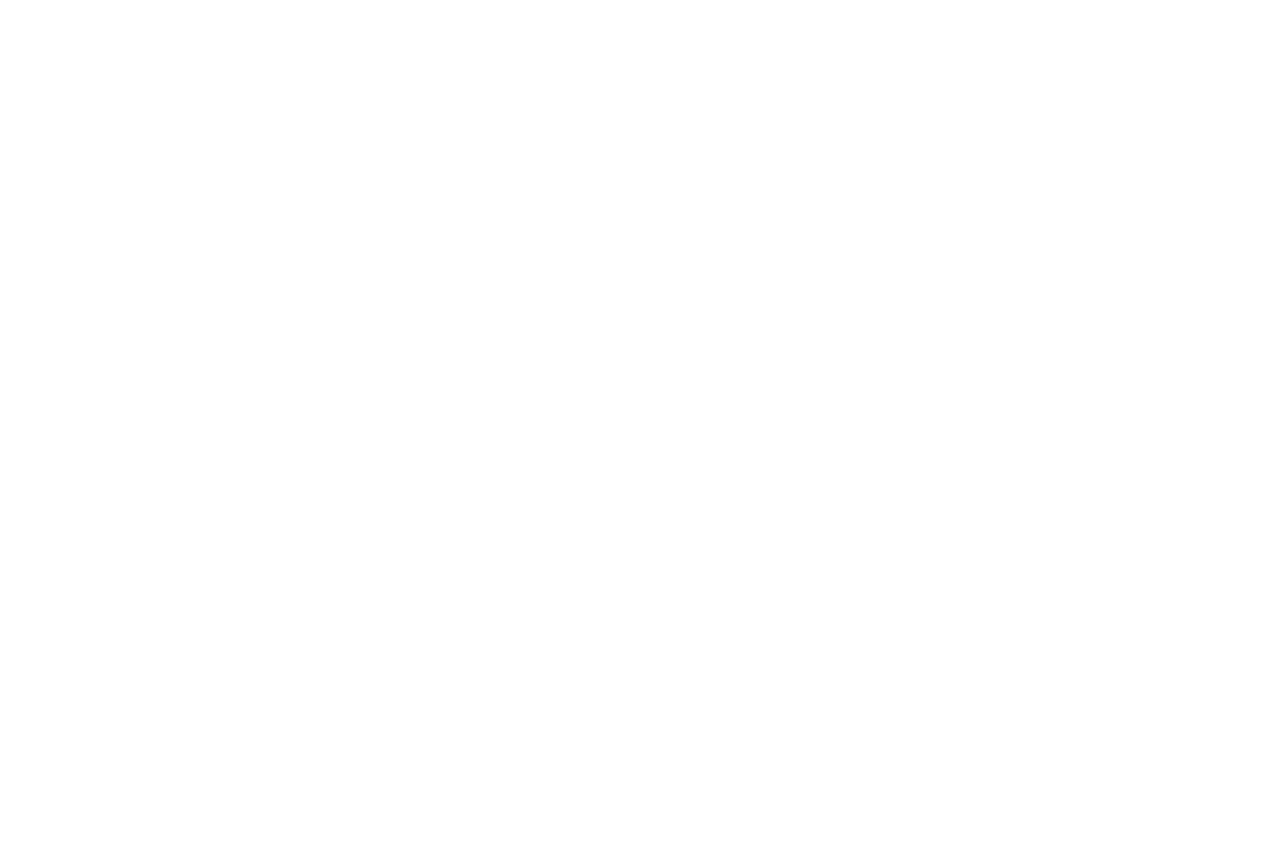
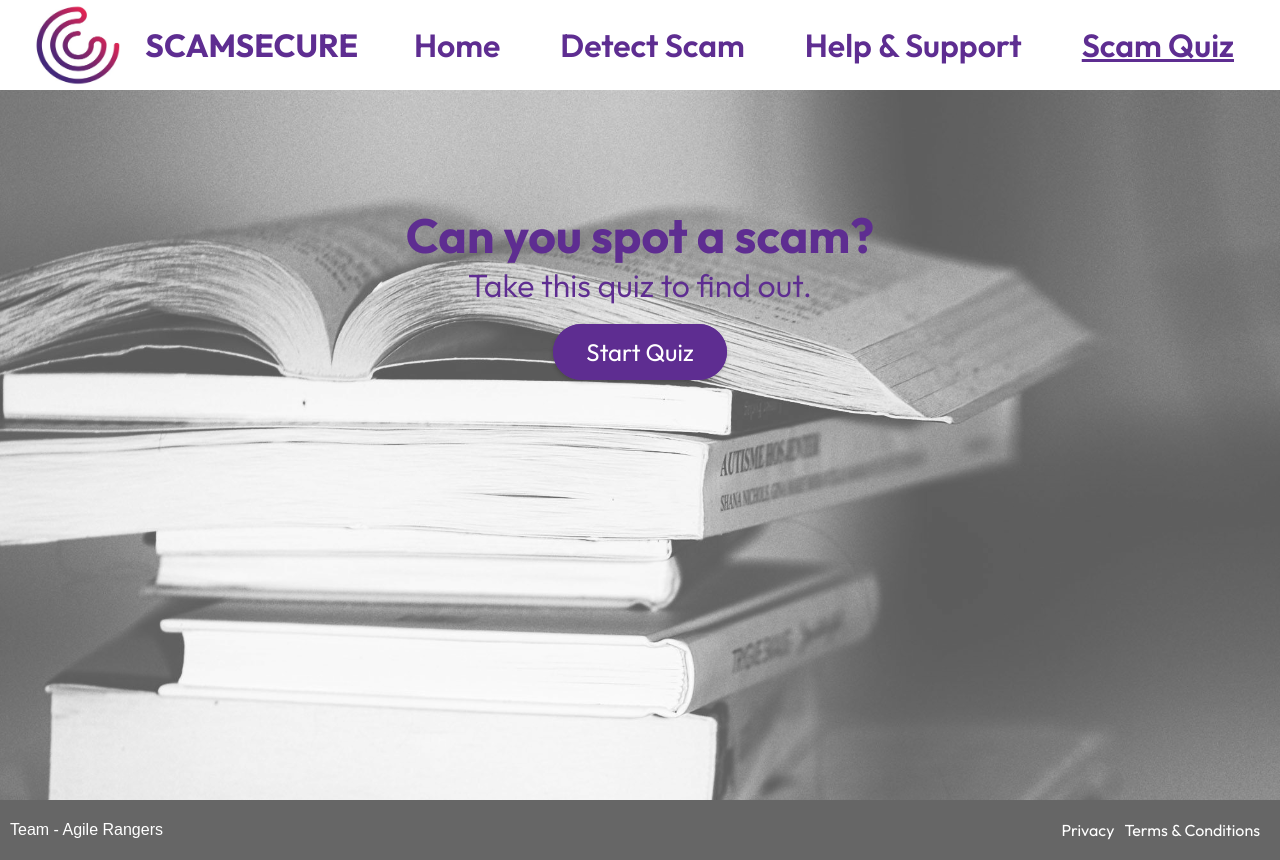
Before and after one commit to mishrab05/scamguard, a React (Create React App) app: page /scamquiz in a window 1280 px wide. Before the commit this address had no page. Before the commit the page ends 800 px from the top, so only its background shows below. Built offline with nearby package versions, Linux system fonts and the light colour scheme.

Commit message:
added scam quiz

```diff
--- a/src/App.css
+++ b/src/App.css
@@ -39,7 +39,6 @@
 .centered-description {
   font-size: 2rem;
   font-weight: 350;
-  text-transform: uppercase;
   margin-bottom: 2rem;
   color: #5E2D91;
 }
@@ -181,7 +180,6 @@
   border: 1px solid #5E2D91;
   font-size: 1.5rem;
   color: #fff;
-  text-transform: uppercase;
   cursor: pointer;
   box-shadow: 0 2px 4px rgba(0,0,0,0.2);
 }
@@ -198,7 +196,6 @@
   border: 1px solid #5E2D91;
   font-size: 1.5rem;
   color: #fff;
-  text-transform: uppercase;
   cursor: pointer;
   box-shadow: 0 2px 4px rgba(0,0,0,0.2);
 }
@@ -449,16 +446,55 @@
 /*end of help and support*/
 
 
-
+/*footer*/
 .footer {
-	background-color: rgb(0, 0, 0, 0.6);
+  display: flex;
+  justify-content: space-between;
+  align-items: center;
+  background-color: rgb(0, 0, 0, 0.6);
+  padding: 20px 10px;
+  bottom: 0;
+  position: static;
+  width: 100%;
 }
 
 .text-footer {
-	text-align: center;
-	padding: 30px 0;
-	font-family: "Ubuntu", sans-serif;
-	display: flex;
-	justify-content: center;
-	color: #fff;
+  margin: 0;
+  font-family: "Ubuntu", sans-serif;
+  color: #fff;
 }
+
+.footer-right {
+  display: flex;
+  align-items: center;
+}
+
+.footer-link {
+  text-decoration: none;
+  color: #fff;
+  margin-right: 10px;
+}
+
+.footer-link:hover {
+  text-decoration: underline;
+  color: #fff;
+  margin-right: 10px;
+}
+/*end of footer*/
+
+
+
+
+.button {
+  background-color: #5E2D91; /* Button color */
+  color: #fff; /* Text color */
+  border: none; /* Remove default button border */
+  padding: 10px 20px; /* Padding inside the button */
+  cursor: pointer; /* Show pointer cursor on hover */
+  border-radius: 5px; /* Rounded corners */
+  font-size: 16px; /* Font size */
+}
+
+.button:hover {
+  text-decoration: underline;
+}
--- a/src/App.js
+++ b/src/App.js
@@ -3,6 +3,7 @@ import { Routes, Route } from 'react-router-dom'; // Import Routes and Route com
 import Home from './routes/Home'; // Import Home component from the 'routes' directory
 import HelpSupport from './routes/HelpSupport'; // Import HelpSupport component from the 'routes' directory
 import DetectScam from './routes/Detectscam'; // Import DetectScam component from the 'routes' directory
+import ScamQuiz from './routes/ScamQuiz'; // Import ScamQuiz component from the 'routes' directory
 
 // Define the App component
 function App() {
@@ -14,6 +15,7 @@ function App() {
         <Route path='/' element={<Home />} /> {/* Render the Home component when the path is '/' */}
         <Route path='/helpsupport' element={<HelpSupport />} /> {/* Render the HelpSupport component when the path is '/helpsupport' */}
         <Route path='/detectscam' element={<DetectScam />} /> {/* Render the DetectScam component when the path is '/detectscam' */}
+        <Route path='/scamquiz' element={<ScamQuiz />} /> {/* Render the ScamQuiz component when the path is '/scamquiz' */}
       </Routes>
     </div>
   );
--- a/src/components/Navbar.js
+++ b/src/components/Navbar.js
@@ -28,6 +28,10 @@ const Navbar = () => {
 				<li>
 					<NavLink to='/helpsupport' activeClassName="active">Help & Support</NavLink>
 				</li>
+				{/* NavLink for ScamQuiz */}
+				<li>
+					<NavLink to='/scamquiz' activeClassName="active">Scam Quiz</NavLink>
+				</li>
 			</ul>
 		</nav>
     </div>
--- a/src/index.css
+++ b/src/index.css
@@ -45,7 +45,6 @@ code {
   padding: 12px 32px;
   border-radius: 30px;
   font-size: 1.5rem;
-  text-transform: uppercase;
   background: #5E2D91;
   color: #fff;
   border: 1px solid #5E2D91;
--- a/src/routes/Detectscam.js
+++ b/src/routes/Detectscam.js
@@ -101,10 +101,16 @@ const Detectscam = () => {
         </section>
 
         <footer className="footer">
-            <p className="text-footer">
-                Team - Agile Rangers
-            </p>
-        </footer>
+            <div className="footer-left">
+                <p className="text-footer">
+                  Team - Agile Rangers
+                </p>
+              </div>
+              <div className="footer-right">
+                <p className="footer-link">Privacy</p>
+                <p className="footer-link">Terms & Conditions</p>
+            </div>
+		    </footer>
 
         </section>
     </div>
--- a/src/routes/HelpSupport.js
+++ b/src/routes/HelpSupport.js
@@ -98,6 +98,9 @@ const HelpSupport = () => {
 						You can also register your phone number on the Do Not Call Register which prevents you from getting most unsolicited telemarketing calls.
 					</p>
 					<Link to='https://www.donotcall.gov.au/' target="_blank"><a class='text-link'>Click here to register</a></Link>
+					<a href="https://www.donotcall.gov.au/" target="_blank">
+    					<button class="button">Register</button>
+					</a>
 				</div>
 			</div>
 		</section>
@@ -113,9 +116,13 @@ const HelpSupport = () => {
 					<p class="text-small">
 						If you're not satisfied with the way your bank handled your case, make a complaint to the Australian Financial Complaints Authority.
 					</p>
-					<Link to='https://www.afca.org.au/make-a-complaint' target="_blank"><a class='text-link'>Click here to file complaint</a></Link>
+					<a href="https://www.afca.org.au/make-a-complaint" target="_blank" class="button-link">
+    					<button class="button">File complaint</button>
+					</a>
 					<p class="text-small">How do i make a complaint?</p>
-					<Link to='https://www.youtube.com/watch?v=EK8PlurJZog&ab_channel=AustralianFinancialComplaintsAuthority' target="_blank"><a class='text-link'>Click here to watch video</a></Link>
+					<a href="https://www.youtube.com/watch?v=EK8PlurJZog&ab_channel=AustralianFinancialComplaintsAuthority" target="_blank" class="button-link">
+						<button class="button">Watch video</button>
+					</a>
 					<p class="text-bold">Consider contacting IDCARE</p>
 					<p class="text-small">IDCARE is a free service in Australia and New Zealand. Their excellent response and mitigation services have helped thousands of Australian and New Zealander individuals and companies lessen the harm caused by identity information breach and misuse.</p>
 				</div>
@@ -141,7 +148,9 @@ const HelpSupport = () => {
 							<li>Preview and Submit your report</li>
 						</ol>
 					</p>
-					<Link to='https://www.scamwatch.gov.au/report-a-scam' target="_blank"><a class='text-link'>Click here to report to Scamwatch</a></Link>
+					<a href="https://www.scamwatch.gov.au/report-a-scam" target="_blank" class="button-link">
+						<button class="button">Report to ScamWatch</button>
+					</a>
 				</div>
 			</div>
 		</section>
@@ -177,19 +186,30 @@ const HelpSupport = () => {
 					</p>
 					<p class="text-bold">Beyond Blue</p>
 					<p class="text-small">1300 22 4636 or online chat (24 hours a day, 7 days a week)</p>
-					<Link to='https://www.beyondblue.org.au/get-support/talk-to-a-counsellor/chat' target="_blank"><a class='text-link'>Click here for online support</a></Link>
+					<a href="https://www.beyondblue.org.au/get-support/talk-to-a-counsellor/chat" target="_blank" class="button-link">
+						<button class="button">Beyond Blue</button>
+					</a>
 					<p class="text-bold">Lifeline</p>
 					<p class="text-small">13 11 14 or online crisis support chat (24 hours a day, 7 days a week)</p>
-					<Link to='https://www.lifeline.org.au/crisis-chat/' target="_blank"><a class='text-link'>Click here for online support</a></Link>
+					<a href="https://www.lifeline.org.au/crisis-chat/" target="_blank" class="button-link">
+						<button class="button">Lifeline</button>
+					</a>
 				</div>
 			</div>
 		</section>
 
 		<footer className="footer">
-            <p className="text-footer">
-                Team - Agile Rangers
-            </p>
-        </footer>
+			<div className="footer-left">
+				<p className="text-footer">
+					Team - Agile Rangers
+				</p>
+			</div>
+			<div className="footer-right">
+				<p className="footer-link">Privacy</p>
+				<p className="footer-link">Terms & Conditions</p>
+			</div>
+		</footer>
+
 
 	</div>
   )
--- a/src/routes/Home.js
+++ b/src/routes/Home.js
@@ -33,7 +33,7 @@ const Home = () => {
               </p>
               {/* Button to learn more */}
               <div>
-                <Link to='/detectscam' className='btn'>Learn More</Link>
+                <Link to='/detectscam' className='btn'>Get started</Link>
               </div>
             </div>
           </div>
--- /dev/null
+++ b/src/routes/ScamQuiz.js
@@ -0,0 +1,62 @@
+import React from 'react'
+import Navbar from '../components/Navbar'; // Import Navbar component
+import { Link } from 'react-router-dom'; // Import Link for navigation
+import Image from '../assets/books.jpg'; // Import image asset
+
+const ScamQuiz = () => {
+  return (
+    <div>
+        {/* Background section with inline styles */}
+        <section style={{
+            backgroundImage: `url(${Image})`, // Set background image
+            backgroundSize: 'cover', // Cover the entire background
+            backgroundRepeat: 'no-repeat', // Do not repeat the background
+            backgroundAttachment: 'fixed', // Fix the background position
+            boxShadow: 'inset 0 0 0 2000px rgba(255, 255, 255, 0.35)', // Create a background overlay
+            backgroundBlendMode: 'darken', // Blend mode for the background
+            height: '100vh',
+        }}>
+
+        {/* Render the Navbar component */}
+        <Navbar />
+
+        <section className="content">
+          <div className="box-content">
+            <div className="firstHalf">
+              {/* Title and description */}
+              <h1 className="centered-title">
+                Can you spot a scam?
+              </h1>
+              <p className="centered-description">
+                Take this quiz to find out.
+              </p>
+              {/* Button to learn more */}
+              <div>
+                <Link to='/' className='btn'>Start Quiz</Link>
+              </div>
+            </div>
+          </div>
+        </section>
+
+
+
+
+        </section>
+
+        <footer className="footer">
+			<div className="footer-left">
+				<p className="text-footer">
+					Team - Agile Rangers
+				</p>
+			</div>
+			<div className="footer-right">
+				<p className="footer-link">Privacy</p>
+				<p className="footer-link">Terms & Conditions</p>
+			</div>
+		</footer>
+
+    </div>
+  )
+}
+
+export default ScamQuiz
```
Also changed, not shown: src/assets/books.jpg (added).
